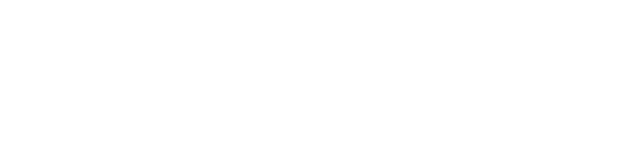
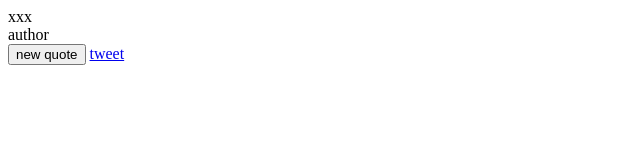
Before and after one commit to hadinhtu97/random-quote-machine, a plain HTML site: page index.html in a window 1280 px wide. Shown: the whole page, without its empty margins (0-640 px from the left). Drawn offline with Linux system fonts and the light colour scheme.

Commit message:
skeleton

```diff
--- a/index.html
+++ b/index.html
@@ -1,7 +1,6 @@
 <div id="quote-box">
-    <div id="tex"></div>
-    <div id="author"></div>
-    <div id="new-quote"></div>
-    <div id="tweet-quote"></div>
+    <div id="text">xxx</div>
+    <div id="author">author</div>
+    <button id="new-quote">new quote</button>
+    <a id="tweet-quote" href="http://twitter.com/intent/tweet?text='xxx'-author" target="_blank">tweet</a>
 </div>
-<script src="https://cdn.freecodecamp.org/testable-projects-fcc/v1/bundle.js"></script>
```
